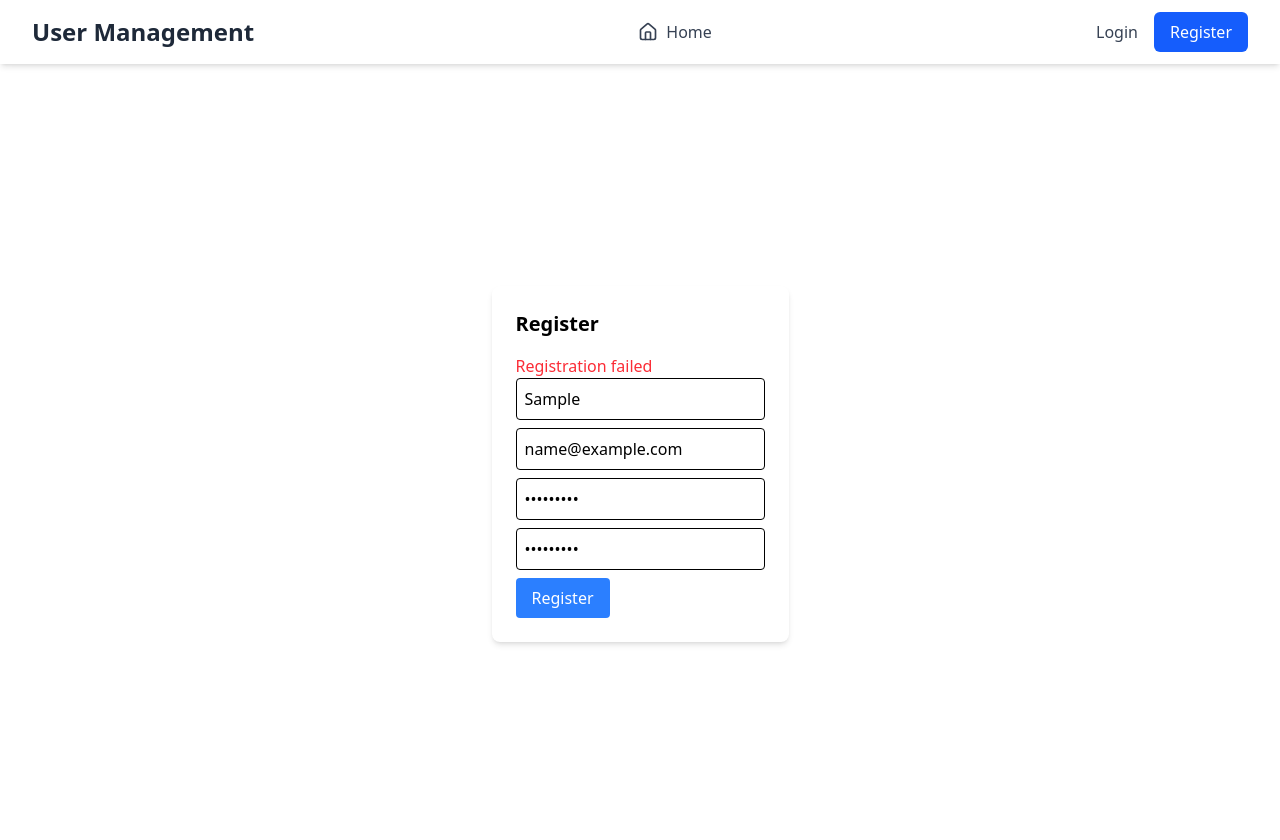
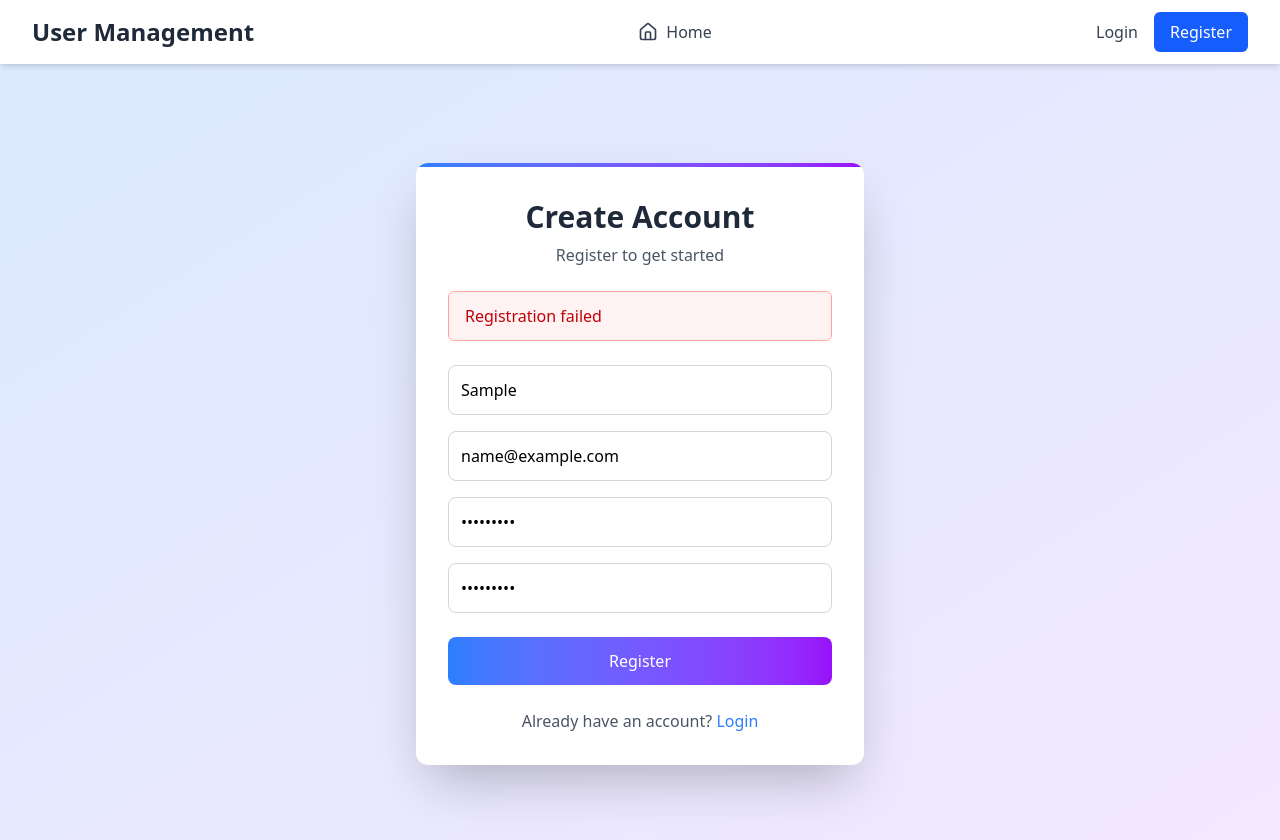
Before and after one commit to Sam-Waithaka/siq_frontend, a React (Vite) app: page /register in a window 1280 px wide. Both pictures are taken after typing "Sample", "name@example.com", "Sample123", "Sample123" into the empty fields and a click on the button "Register". Shown: the top 840 px of the page. Built offline with nearby package versions, Linux system fonts and the light colour scheme; no server answers.

Commit message:
feat(hero-section): Add dynamic authentication state to hero section
- Implement user profile fetching in HeroSection
- Add loading state for smooth user experience
- Conditionally render content based on authentication status
- Use similar authentication check as Profile component

```diff
--- a/src/components/HeroSection.jsx
+++ b/src/components/HeroSection.jsx
@@ -1,45 +1,110 @@
+import React, { useState, useEffect } from 'react';
+import axios from 'axios';
 import { motion } from "framer-motion";
 import { Button } from "./ui/button";
 import { ArrowRight } from "lucide-react";
-import { Link } from "react-router-dom";
+import { Link, useNavigate } from "react-router-dom";
 
 export default function HeroSection() {
+  const [user, setUser] = useState(null);
+  const [isLoading, setIsLoading] = useState(true);
+  const navigate = useNavigate();
+
+  useEffect(() => {
+    const fetchProfile = async () => {
+      const token = localStorage.getItem("access_token");
+
+      if (!token) {
+        setIsLoading(false);
+        return;
+      }
+
+      try {
+        const response = await axios.get("http://127.0.0.1:8000/api/profile/", {
+          headers: { Authorization: `Bearer ${token}` },
+        });
+        setUser(response.data);
+      } catch (err) {
+        console.error("Profile Fetch Error:", err.response?.data);
+        localStorage.removeItem("access_token");
+      } finally {
+        setIsLoading(false);
+      }
+    };
+
+    fetchProfile();
+  }, []);
+
+  if (isLoading) {
     return (
-    <section className="flex flex-col items-center justify-center h-screen bg-gradient-to-r from-blue-500 to-indigo-600 text-white text-center px-6">
-      <motion.h1
-        className="text-5xl font-extrabold mb-4"
-        initial={{ opacity: 0, y: -20 }}
+      <div className="min-h-[calc(100vh-4rem)] flex items-center justify-center">
+        <p className="text-gray-600">Loading...</p>
+      </div>
+    );
+  }
+
+  return (
+    <div className="relative min-h-[calc(100vh-4rem)] flex items-center justify-center bg-gradient-to-br from-blue-50 to-white">
+      <div className="container mx-auto px-4 text-center">
+        <motion.div
+          initial={{ opacity: 0, y: 20 }}
           animate={{ opacity: 1, y: 0 }}
           transition={{ duration: 0.6 }}
+          className="max-w-3xl mx-auto"
         >
+          {user ? (
+            <>
+              <h1 className="text-4xl md:text-5xl font-bold text-gray-800 mb-4">
+                Welcome back, {user.name}
+              </h1>
+              <p className="text-xl text-gray-600 mb-8">
+                You're all set to manage your users and permissions efficiently.
+              </p>
+              <div className="flex justify-center space-x-4">
+                <Button
+                  asChild
+                  className="px-6 py-3 text-base font-semibold"
+                >
+                  <Link to="/dashboard">
+                    Go to Dashboard
+                    <ArrowRight className="ml-2 h-5 w-5" />
+                  </Link>
+                </Button>
+              </div>
+            </>
+          ) : (
+            <>
+              <h1 className="text-4xl md:text-5xl font-bold text-gray-800 mb-4">
                 Manage Users with Ease
-      </motion.h1>
-      <motion.p
-        className="text-lg max-w-xl mb-6"
-        initial={{ opacity: 0, y: 20 }}
-        animate={{ opacity: 1, y: 0 }}
-        transition={{ duration: 0.6, delay: 0.3 }}
-      >
-        A powerful, seamless, and intuitive user management system to
-        simplify authentication, roles, and permissions.
-      </motion.p>
-      <motion.div
-        className="flex gap-4"
-        initial={{ opacity: 0, scale: 0.9 }}
-        animate={{ opacity: 1, scale: 1 }}
-        transition={{ duration: 0.5, delay: 0.5 }}
+              </h1>
+              <p className="text-xl text-gray-600 mb-8">
+                A powerful, seamless, and intuitive user management system to simplify authentication, roles, and permissions.
+              </p>
+              <div className="flex justify-center space-x-4">
+                <Button
+                  asChild
+                  variant="outline"
+                  className="px-6 py-3 text-base font-semibold"
                 >
                   <Link to="/register">
-          <Button className="bg-white text-blue-600 font-semibold px-6 py-3 rounded-2xl shadow-md hover:bg-gray-100 transition">
                     Register
+                    <ArrowRight className="ml-2 h-5 w-5" />
+                  </Link>
                 </Button>
+                <Button
+                  asChild
+                  className="px-6 py-3 text-base font-semibold"
+                >
+                  <Link to="/login">
+                    Login
+                    <ArrowRight className="ml-2 h-5 w-5" />
                   </Link>
-        <Link to="/login">
-          <Button className="bg-blue-700 px-6 py-3 rounded-2xl shadow-md hover:bg-blue-800 transition flex items-center gap-2">
-            Login <ArrowRight size={18} />
                 </Button>
-        </Link>
+              </div>
+            </>
+          )}
         </motion.div>
-    </section>
+      </div>
+    </div>
   );
 }
--- a/src/pages/Login.jsx
+++ b/src/pages/Login.jsx
@@ -2,6 +2,7 @@ import { useForm } from "react-hook-form";
 import { useNavigate } from "react-router-dom";
 import axios from "axios";
 import { useState } from "react";
+import { motion } from "framer-motion";
 
 const Login = () => {
   const { register, handleSubmit, formState: { errors } } = useForm();
@@ -19,7 +20,7 @@ const Login = () => {
       localStorage.setItem("refresh_token", response.data.refresh);
 
       console.log("Login Successful:", response.data);
-      navigate("/dashboard"); // Redirect to Profile page
+      navigate("/dashboard");
     } catch (err) {
       setError("Invalid email or password");
       console.error("Login Failed:", err.response?.data);
@@ -27,31 +28,94 @@ const Login = () => {
   };
 
   return (
-    <div className="flex justify-center items-center h-screen">
-      <form onSubmit={handleSubmit(onSubmit)} className="bg-white p-6 rounded-lg shadow-md">
-        <h2 className="text-xl font-bold mb-4">Login</h2>
-        {error && <p className="text-red-500">{error}</p>}
+    <div className="min-h-screen bg-gradient-to-br from-blue-100 to-purple-100 flex items-center justify-center px-4 py-8">
+      <motion.div
+        initial={{ opacity: 0, scale: 0.9 }}
+        animate={{ opacity: 1, scale: 1 }}
+        transition={{ duration: 0.3 }}
+        className="w-full max-w-md bg-white rounded-xl shadow-2xl overflow-hidden"
+      >
+        <div className="bg-gradient-to-r from-blue-500 to-purple-600 h-1"></div>
 
+        <form onSubmit={handleSubmit(onSubmit)} className="p-8 space-y-6">
+          <div className="text-center">
+            <h2 className="text-3xl font-bold text-gray-800 mb-2">Welcome Back</h2>
+            <p className="text-gray-600">Sign in to continue</p>
+          </div>
+
+          {error && (
+            <motion.div
+              initial={{ opacity: 0, y: -10 }}
+              animate={{ opacity: 1, y: 0 }}
+              className="bg-red-50 border border-red-300 text-red-700 px-4 py-3 rounded-md"
+            >
+              {error}
+            </motion.div>
+          )}
+
+          <div className="space-y-4">
+            <div className="relative">
               <input
                 type="email"
                 placeholder="Email"
-          {...register("email", { required: "Email is required", pattern: { value: /^\S+@\S+$/i, message: "Invalid email format" } })}
-          className="block w-full p-2 border rounded mb-2"
+                {...register("email", {
+                  required: "Email is required",
+                  pattern: { value: /^\S+@\S+$/i, message: "Invalid email format" }
+                })}
+                className="w-full p-3 border border-gray-300 rounded-lg focus:outline-none focus:ring-2 focus:ring-blue-500 transition"
               />
-        {errors.email && <p className="text-red-500 text-sm">{errors.email.message}</p>}
+              {errors.email && (
+                <motion.p
+                  initial={{ opacity: 0 }}
+                  animate={{ opacity: 1 }}
+                  className="text-red-500 text-sm mt-1"
+                >
+                  {errors.email.message}
+                </motion.p>
+              )}
+            </div>
 
+            <div className="relative">
               <input
                 type="password"
                 placeholder="Password"
-          {...register("password", { required: "Password is required", minLength: { value: 6, message: "Password must be at least 6 characters" } })}
-          className="block w-full p-2 border rounded mb-2"
+                {...register("password", {
+                  required: "Password is required",
+                  minLength: { value: 6, message: "Password must be at least 6 characters" }
+                })}
+                className="w-full p-3 border border-gray-300 rounded-lg focus:outline-none focus:ring-2 focus:ring-blue-500 transition"
               />
-        {errors.password && <p className="text-red-500 text-sm">{errors.password.message}</p>}
+              {errors.password && (
+                <motion.p
+                  initial={{ opacity: 0 }}
+                  animate={{ opacity: 1 }}
+                  className="text-red-500 text-sm mt-1"
+                >
+                  {errors.password.message}
+                </motion.p>
+              )}
+            </div>
+          </div>
 
-        <button type="submit" className="bg-blue-500 text-white px-4 py-2 rounded">
+          <motion.button
+            type="submit"
+            whileHover={{ scale: 1.05 }}
+            whileTap={{ scale: 0.95 }}
+            className="w-full bg-gradient-to-r from-blue-500 to-purple-600 text-white py-3 rounded-lg hover:opacity-90 transition-opacity duration-300 ease-in-out"
+          >
             Login
-        </button>
+          </motion.button>
+
+          <div className="text-center">
+            <p className="text-gray-600">
+              Don't have an account? {' '}
+              <a href="/register" className="text-blue-500 hover:underline">
+                Register
+              </a>
+            </p>
+          </div>
         </form>
+      </motion.div>
     </div>
   );
 };
--- a/src/pages/Register.jsx
+++ b/src/pages/Register.jsx
@@ -2,6 +2,7 @@ import { useForm } from "react-hook-form";
 import { useNavigate } from "react-router-dom";
 import axios from "axios";
 import { useState } from "react";
+import { motion } from "framer-motion";
 
 const Register = () => {
   const { register, handleSubmit, formState: { errors }, watch } = useForm();
@@ -22,36 +23,93 @@ const Register = () => {
   };
 
   return (
-    <div className="flex justify-center items-center h-screen">
-      <form onSubmit={handleSubmit(onSubmit)} className="bg-white p-6 rounded-lg shadow-md">
-        <h2 className="text-xl font-bold mb-4">Register</h2>
-        {error && <p className="text-red-500">{error}</p>}
+    <div className="min-h-screen bg-gradient-to-br from-blue-100 to-purple-100 flex items-center justify-center px-4 py-8">
+      <motion.div
+        initial={{ opacity: 0, scale: 0.9 }}
+        animate={{ opacity: 1, scale: 1 }}
+        transition={{ duration: 0.3 }}
+        className="w-full max-w-md bg-white rounded-xl shadow-2xl overflow-hidden"
+      >
+        <div className="bg-gradient-to-r from-blue-500 to-purple-600 h-1"></div>
 
+        <form onSubmit={handleSubmit(onSubmit)} className="p-8 space-y-6">
+          <div className="text-center">
+            <h2 className="text-3xl font-bold text-gray-800 mb-2">Create Account</h2>
+            <p className="text-gray-600">Register to get started</p>
+          </div>
+
+          {error && (
+            <motion.div
+              initial={{ opacity: 0, y: -10 }}
+              animate={{ opacity: 1, y: 0 }}
+              className="bg-red-50 border border-red-300 text-red-700 px-4 py-3 rounded-md"
+            >
+              {error}
+            </motion.div>
+          )}
+
+          <div className="space-y-4">
+            <div>
               <input
                 type="text"
                 placeholder="Full Name"
                 {...register("name", { required: "Name is required" })}
-          className="block w-full p-2 border rounded mb-2"
+                className="w-full p-3 border border-gray-300 rounded-lg focus:outline-none focus:ring-2 focus:ring-blue-500 transition"
               />
-        {errors.name && <p className="text-red-500 text-sm">{errors.name.message}</p>}
+              {errors.name && (
+                <motion.p
+                  initial={{ opacity: 0 }}
+                  animate={{ opacity: 1 }}
+                  className="text-red-500 text-sm mt-1"
+                >
+                  {errors.name.message}
+                </motion.p>
+              )}
+            </div>
 
+            <div>
               <input
                 type="email"
                 placeholder="Email"
-          {...register("email", { required: "Email is required", pattern: { value: /^\S+@\S+$/i, message: "Invalid email format" } })}
-          className="block w-full p-2 border rounded mb-2"
+                {...register("email", {
+                  required: "Email is required",
+                  pattern: { value: /^\S+@\S+$/i, message: "Invalid email format" }
+                })}
+                className="w-full p-3 border border-gray-300 rounded-lg focus:outline-none focus:ring-2 focus:ring-blue-500 transition"
               />
-        {errors.email && <p className="text-red-500 text-sm">{errors.email.message}</p>}
+              {errors.email && (
+                <motion.p
+                  initial={{ opacity: 0 }}
+                  animate={{ opacity: 1 }}
+                  className="text-red-500 text-sm mt-1"
+                >
+                  {errors.email.message}
+                </motion.p>
+              )}
+            </div>
 
+            <div>
               <input
                 type="password"
                 placeholder="Password"
-          {...register("password", { required: "Password is required", minLength: { value: 6, message: "Password must be at least 6 characters" } })}
-          className="block w-full p-2 border rounded mb-2"
+                {...register("password", {
+                  required: "Password is required",
+                  minLength: { value: 6, message: "Password must be at least 6 characters" }
+                })}
+                className="w-full p-3 border border-gray-300 rounded-lg focus:outline-none focus:ring-2 focus:ring-blue-500 transition"
               />
-        {errors.password && <p className="text-red-500 text-sm">{errors.password.message}</p>}
+              {errors.password && (
+                <motion.p
+                  initial={{ opacity: 0 }}
+                  animate={{ opacity: 1 }}
+                  className="text-red-500 text-sm mt-1"
+                >
+                  {errors.password.message}
+                </motion.p>
+              )}
+            </div>
 
-
+            <div>
               <input
                 type="password"
                 placeholder="Confirm Password"
@@ -60,16 +118,39 @@ const Register = () => {
                   validate: (value) =>
                     value === watch("password") || "Passwords do not match",
                 })}
-            className="block w-full p-2 border rounded mb-2"
+                className="w-full p-3 border border-gray-300 rounded-lg focus:outline-none focus:ring-2 focus:ring-blue-500 transition"
               />
-      {errors.password2 && <p className="text-red-500 text-sm">{errors.password2.message}</p>}
+              {errors.password2 && (
+                <motion.p
+                  initial={{ opacity: 0 }}
+                  animate={{ opacity: 1 }}
+                  className="text-red-500 text-sm mt-1"
+                >
+                  {errors.password2.message}
+                </motion.p>
+              )}
+            </div>
+          </div>
 
+          <motion.button
+            type="submit"
+            whileHover={{ scale: 1.05 }}
+            whileTap={{ scale: 0.95 }}
+            className="w-full bg-gradient-to-r from-blue-500 to-purple-600 text-white py-3 rounded-lg hover:opacity-90 transition-opacity duration-300 ease-in-out"
+          >
+            Register
+          </motion.button>
 
-
-        <button type="submit" className="bg-blue-500 text-white px-4 py-2 rounded">
-          Register
-        </button>
+          <div className="text-center">
+            <p className="text-gray-600">
+              Already have an account? {' '}
+              <a href="/login" className="text-blue-500 hover:underline">
+                Login
+              </a>
+            </p>
+          </div>
         </form>
+      </motion.div>
     </div>
   );
 };
```
Also changed, not shown: src/pages/Profile.jsx (+51 -22 lines). Lines whose indentation alone changed are shown as unchanged.
